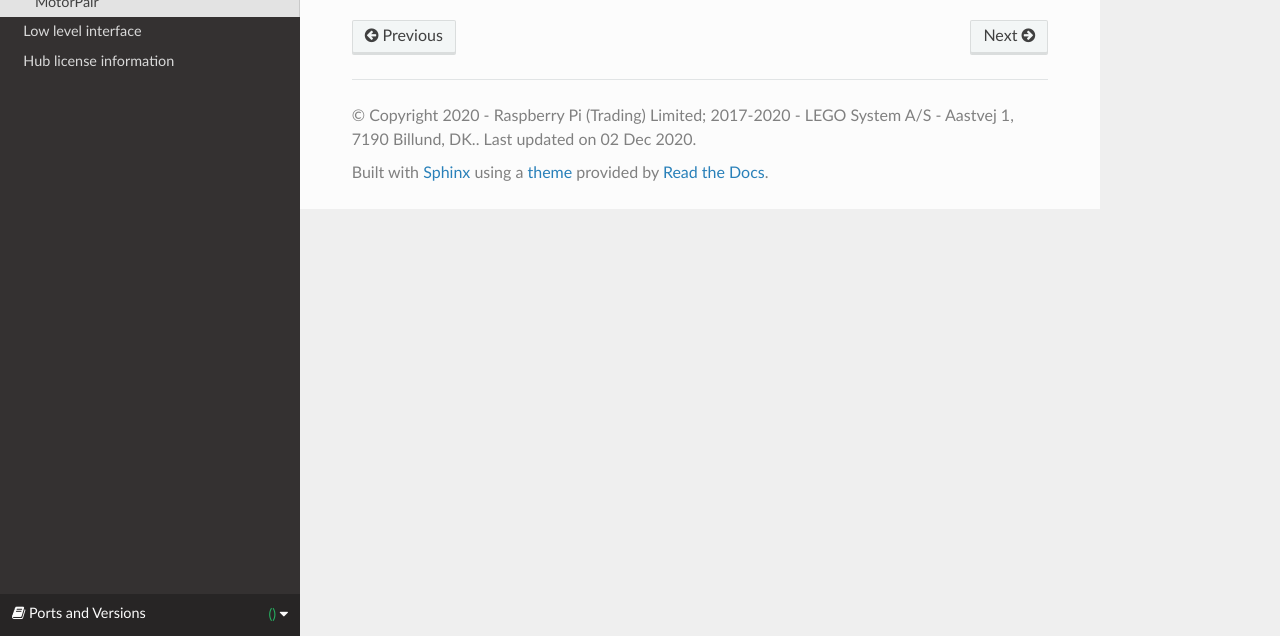
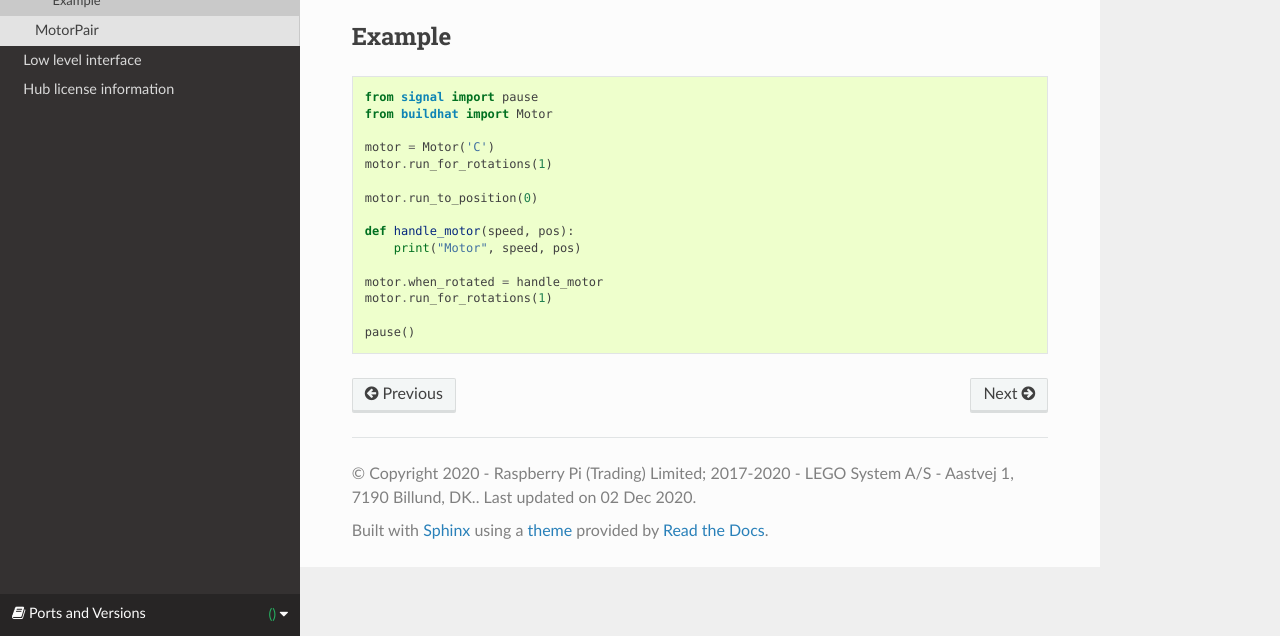
Before and after one commit to RaspberryPiFoundation/python-build-hat, a Sphinx documentation site: the page built from docs/shortcake/wrapper/motor.rst, in a window 1280 px wide, cut to the strip 264-900 px from the top of the page. Built offline with Sphinx 7.4.7 and the Read the Docs theme 2.0.0, drawn with Linux system fonts in a browser that asks for light colours.

Commit message:
motor example

```diff
--- /dev/null
+++ b/docs/shortcake/wrapper/motor.py
@@ -0,0 +1,15 @@
+from signal import pause
+from buildhat import Motor
+
+motor = Motor('C')
+motor.run_for_rotations(1)
+
+motor.run_to_position(0)
+
+def handle_motor(speed, pos):
+    print("Motor", speed, pos)
+
+motor.when_rotated = handle_motor
+motor.run_for_rotations(1)
+
+pause()
--- a/docs/shortcake/wrapper/motor.rst
+++ b/docs/shortcake/wrapper/motor.rst
@@ -4,3 +4,8 @@ Motor
 .. autoclass:: buildhat.Motor
    :members:
    :inherited-members:
+
+Example
+-------
+
+.. literalinclude:: motor.py
```
